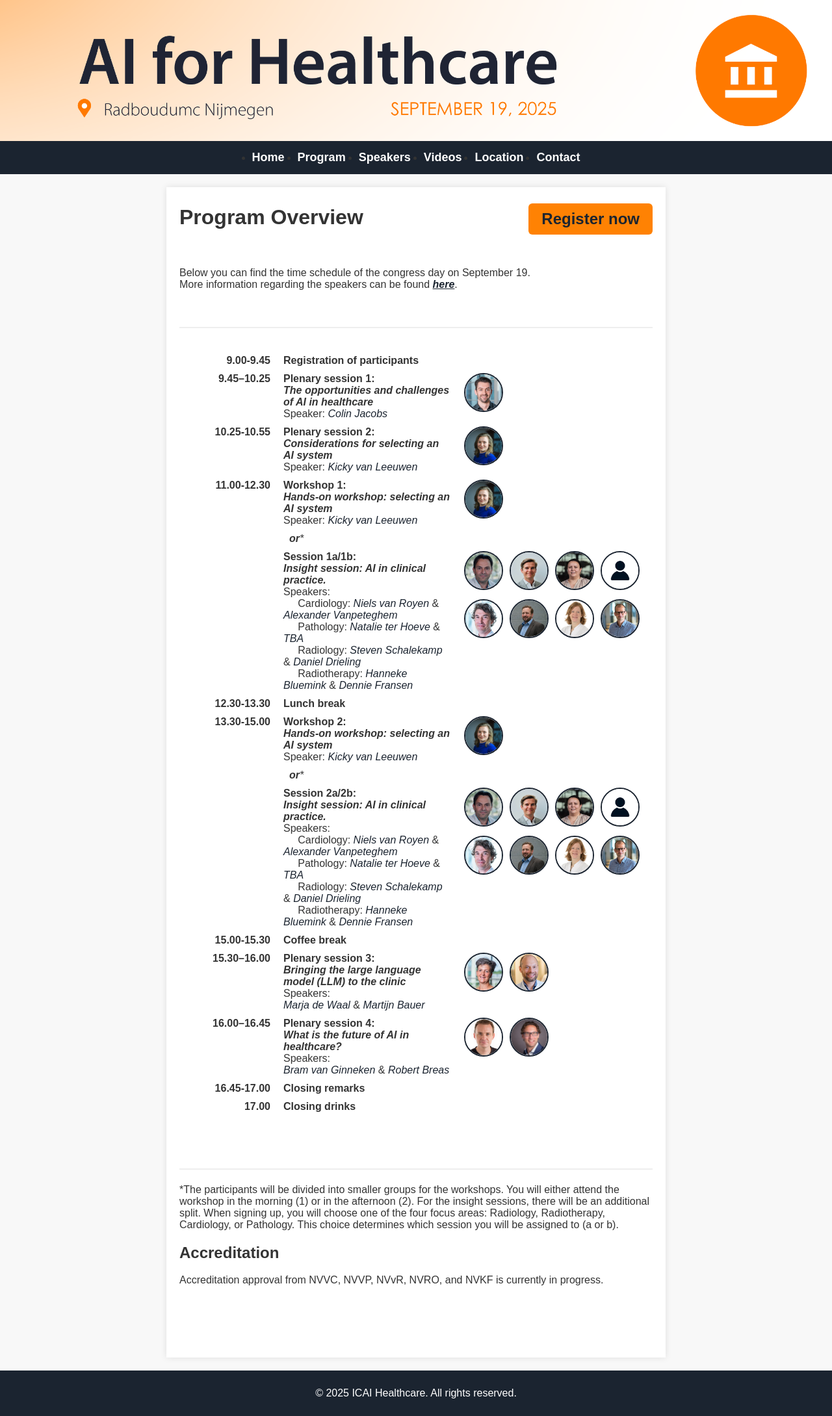
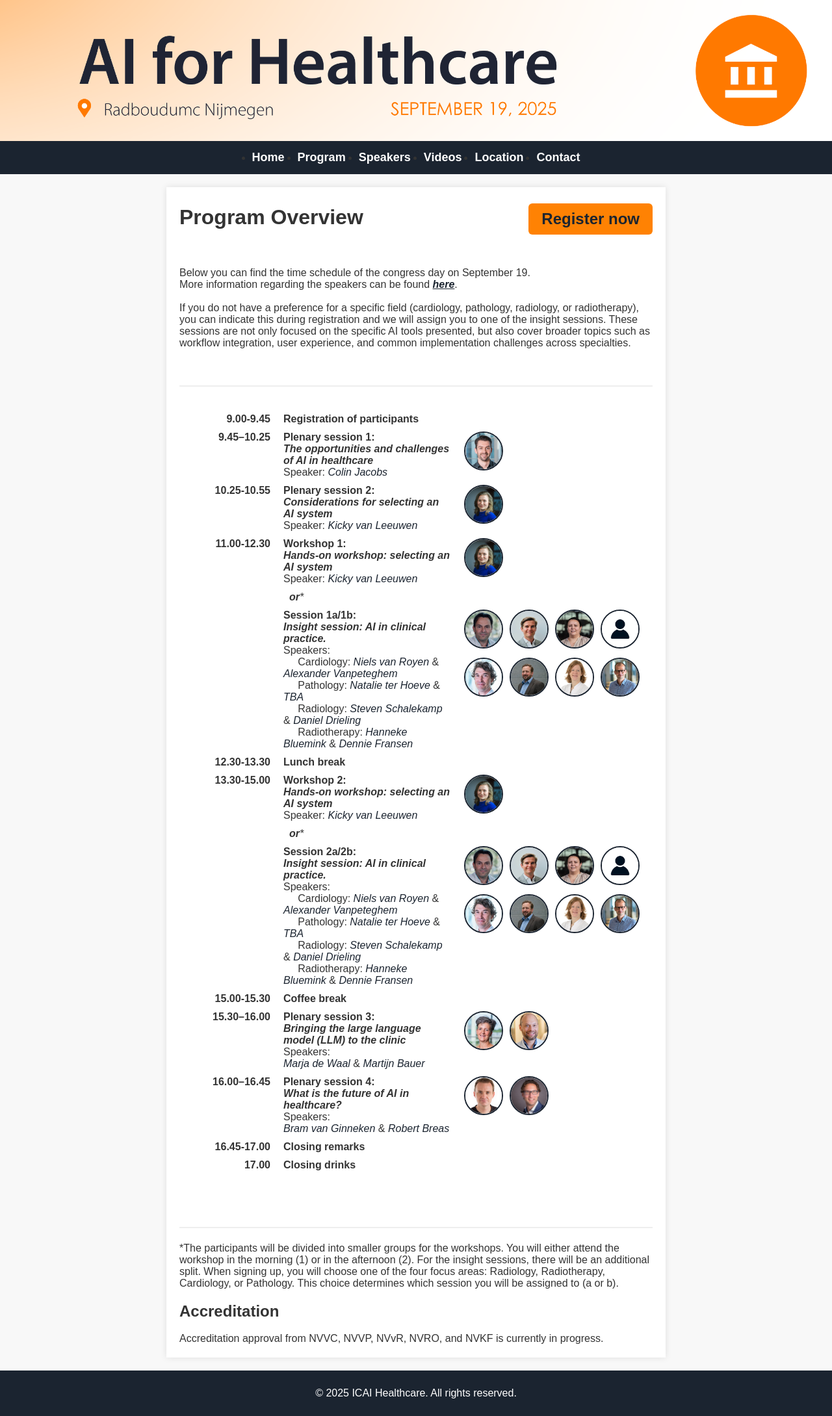
Before and after one commit to marliebesouw/marliebesouw.github.io, a Jekyll site: the page built from program.md, in a window 1280 px wide. Shown: the whole page at 65% size. Built offline with Jekyll 4.4.1, drawn with Linux system fonts in a browser that asks for light colours.

Commit message:
altered program (no preference)

```diff
--- a/program.md
+++ b/program.md
@@ -22,7 +22,9 @@
 
 <div class="content">
 Below you can find the time schedule of the congress day on September 19. <br>
-More information regarding the speakers can be found <a href= "{{ site.url }}/speakers">here</a>.
+More information regarding the speakers can be found <a href= "{{ site.url }}/speakers">here</a>. <br> <br>
+If you do not have a preference for a specific field (cardiology, pathology, radiology, or radiotherapy), you can indicate this during registration and we will assign you to one of the insight sessions. These sessions are not only focused on the specific AI tools presented, but also cover broader topics such as workflow integration, user experience, and common implementation challenges across specialties.
+
 </div>
 <h1 style="margin-top: 3rem; border-bottom: 2px solid #eee; padding-bottom: 0.5rem;"> </h1>
 
```
